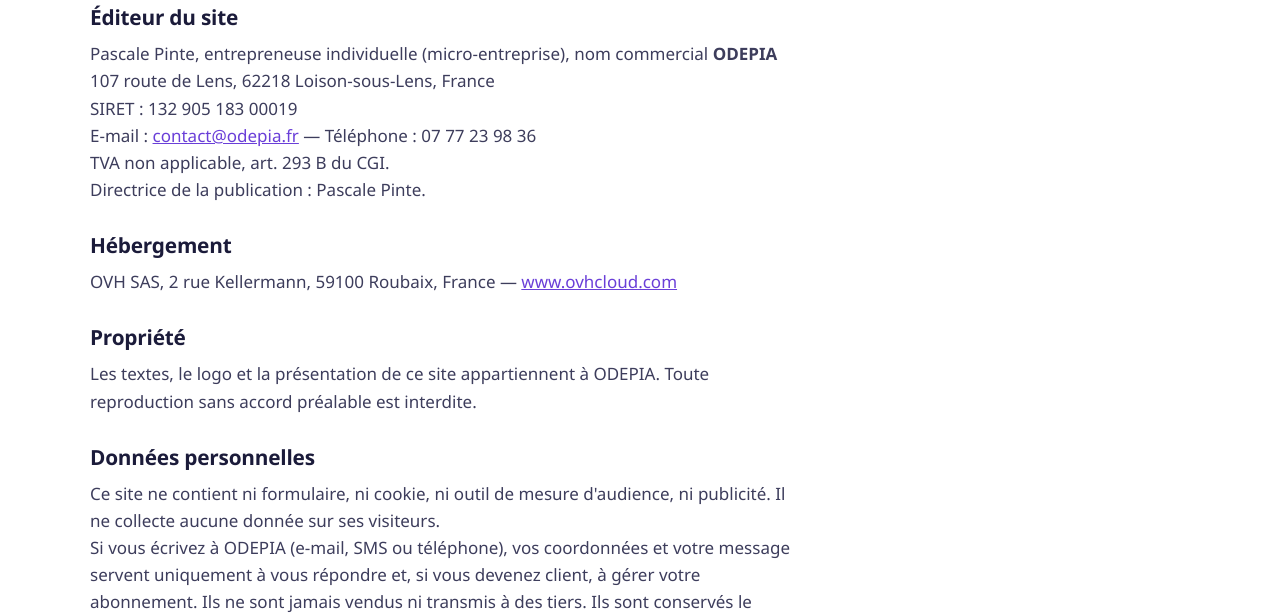
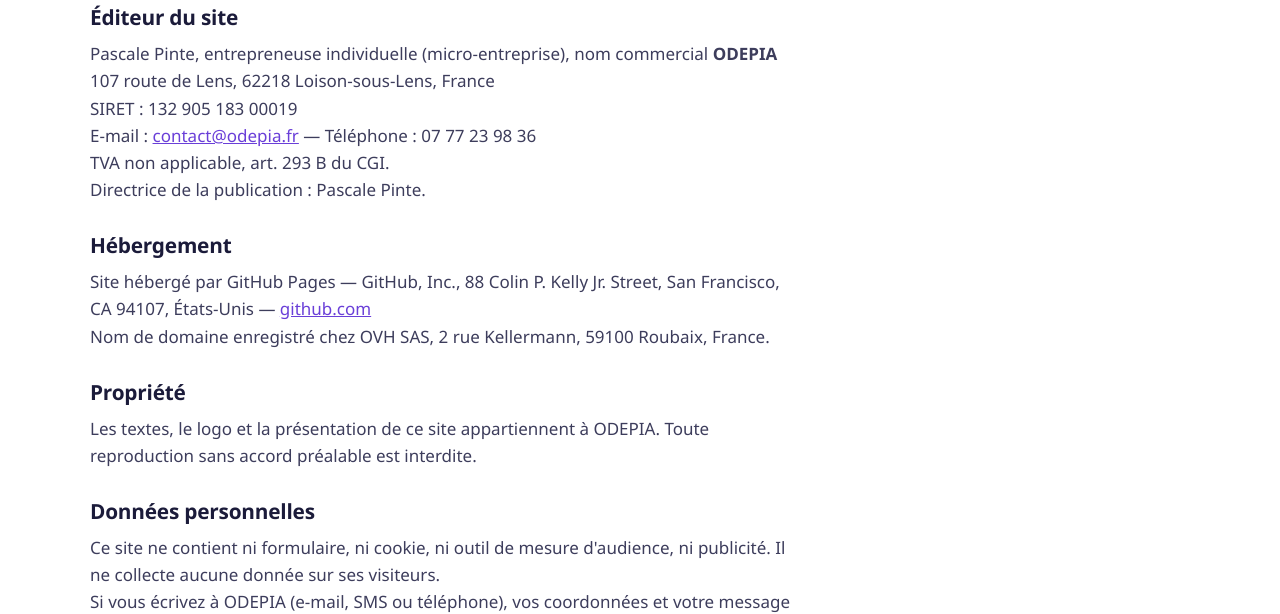
Before and after one commit to pascalechou11-droid/site-odepia, a plain HTML site: page mentions-legales.html in a window 1280 px wide. Shown: the part 196-810 px from the top of the page. Drawn offline with Linux system fonts and the light colour scheme.

Commit message:
Add files via upload

```diff
--- a/mentions-legales.html
+++ b/mentions-legales.html
@@ -33,7 +33,8 @@
     <p>Directrice de la publication : Pascale Pinte.</p>
 
     <h2>Hébergement</h2>
-    <p>OVH SAS, 2 rue Kellermann, 59100 Roubaix, France — <a href="https://www.ovhcloud.com">www.ovhcloud.com</a></p>
+    <p>Site hébergé par GitHub Pages — GitHub, Inc., 88 Colin P. Kelly Jr. Street, San Francisco, CA 94107, États-Unis — <a href="https://github.com">github.com</a><br>
+    Nom de domaine enregistré chez OVH SAS, 2 rue Kellermann, 59100 Roubaix, France.</p>
 
     <h2>Propriété</h2>
     <p>Les textes, le logo et la présentation de ce site appartiennent à ODEPIA. Toute reproduction sans accord préalable est interdite.</p>
```
